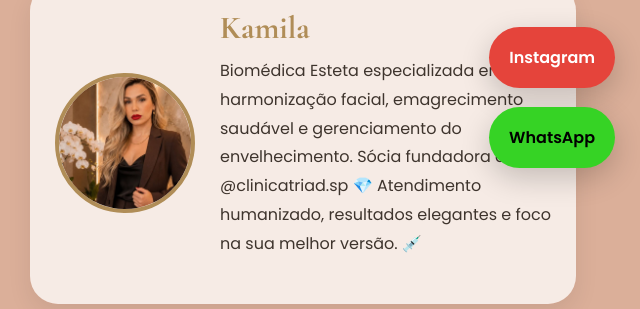
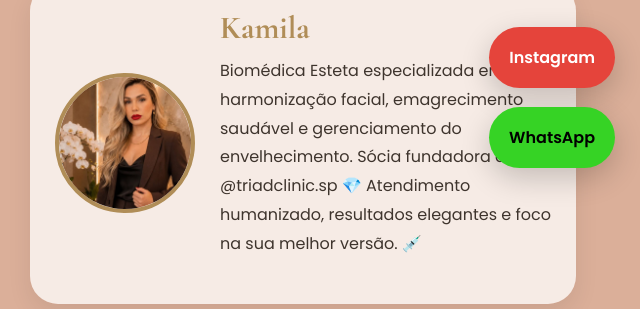
Before and after one commit to ProgramadorWell/Triad-Clinic, a plain HTML site: page index.html in a window 1280 px wide. Shown: the part 607-916 px from the top of the page, 640-1280 px from the left. Drawn offline with nearby package versions, Linux system fonts and the light colour scheme.

```diff
--- a/index.html
+++ b/index.html
@@ -65,7 +65,7 @@
                             <h3>Kamila</h3>
                             <p>
                                 Biomédica Esteta especializada em harmonização facial, emagrecimento saudável e gerenciamento do envelhecimento.
-                                Sócia fundadora da @clinicatriad.sp 💎 Atendimento humanizado, resultados elegantes e foco na sua melhor versão. 💉
+                                Sócia fundadora da @triadclinic.sp 💎 Atendimento humanizado, resultados elegantes e foco na sua melhor versão. 💉
                             </p>
                         </div>
                     </div>
```
